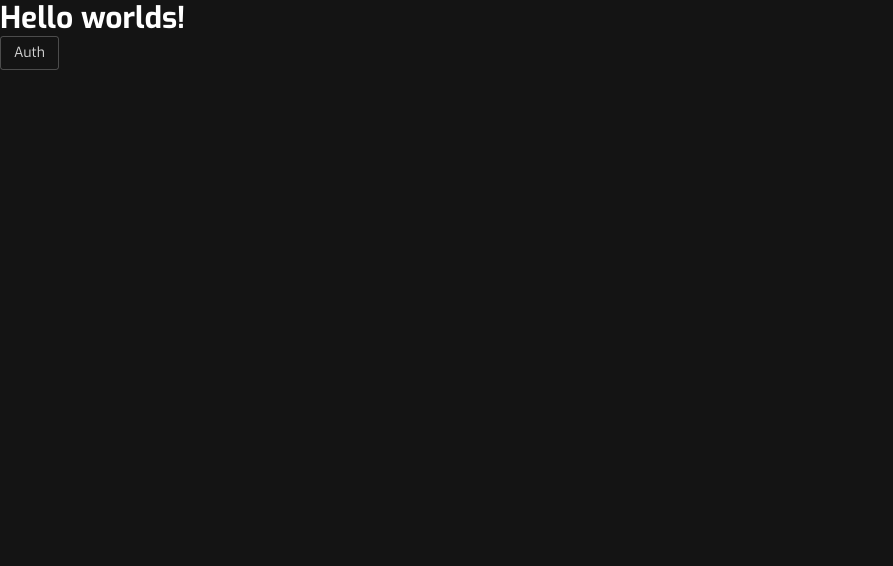
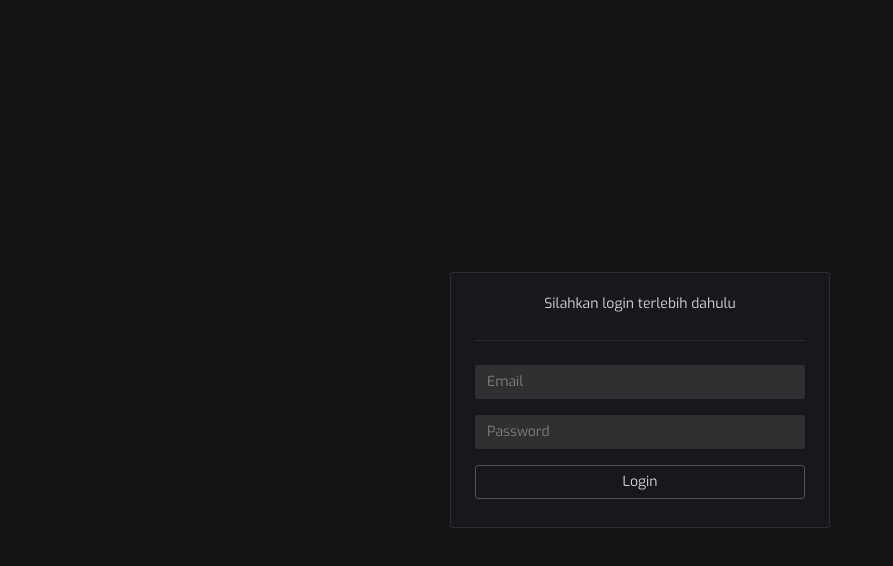
Before and after one commit to faisalindrianto/vue-naive-kanban, a Vue app: page /login in a window 1280 px wide. Shown: the top 566 px of the page, without its empty margins (0-893 px from the left). Built offline with nearby package versions, Linux system fonts and the light colour scheme; what axios-mock-adapter would draw is missing.

Commit message:
setup authentication and router middleware

```diff
--- /dev/null
+++ b/src/composables/useAuth.ts
@@ -0,0 +1,59 @@
+import axios from 'axios'
+import { ref } from 'vue'
+import { useAuthStore } from '@/stores/auth'
+import { useRouter } from 'vue-router'
+import { useMessage } from 'naive-ui'
+
+const useAuth = () => {
+  const email = ref('')
+  const password = ref('')
+  const loadingAuth = ref(false)
+  const authError = ref('')
+
+  const { setAuthenticated, setUnauthenticated } = useAuthStore()
+
+  const router = useRouter()
+  const message = useMessage()
+
+  const login = () => {
+    authError.value = ''
+    if (email.value && password.value) {
+      loadingAuth.value = true
+      axios.post('/auth/login', {
+        email: email.value,
+        password: password.value
+      }).then(response => {
+        console.log(response)
+        loadingAuth.value = false
+        localStorage.setItem('token', 'AUTH_TOKEN')
+        setAuthenticated()
+        message.success('Berhasil login!')
+        router.push('/')
+      }).catch(err => {
+        console.log(err)
+        loadingAuth.value = false
+        message.warning('Email atau password salah!')
+        authError.value = 'Email atau password tidak valid'
+      })
+    }
+  }
+
+  const logout = () => {
+    setUnauthenticated()
+    localStorage.removeItem('token')
+    message.success('Berhasil logout!')
+    router.push('/login')
+  }
+
+  return {
+    email,
+    password,
+    loadingAuth,
+    authError,
+
+    login,
+    logout,
+  }
+}
+
+export default useAuth
--- a/src/router/index.ts
+++ b/src/router/index.ts
@@ -3,7 +3,7 @@ import { useAuthStore } from '@/stores/auth'
 
 import Auth from '../views/Auth.vue'
 import Board from '../views/Board.vue'
-import TaskDetail from '../views/TaskDetail.vue'
+import Detail from '../views/Detail.vue'
 
 const router = createRouter({
   history: createWebHistory(import.meta.env.BASE_URL),
@@ -19,10 +19,11 @@ const router = createRouter({
     {
       path: '/detail/:id',
       name: 'detail',
-      component: TaskDetail,
+      component: Detail,
       meta: {
         needAuth: true,
       },
+      props: true,
     },
     {
       path: '/login',
@@ -36,8 +37,22 @@ const router = createRouter({
 })
 
 router.beforeEach(async (to, from, next) => {
-  const { isAuthenticated } = useAuthStore()
+  const { isAuthenticated, setAuthenticated } = useAuthStore()
+  const token = localStorage.getItem('token')
 
+  // jika ada token dan tidak menuju /login
+  if (token && to.path !== '/login') {
+    setAuthenticated()
+    return next()
+  }
+
+  // jika ada token dan menuju /login, maka arahkan ke dashboard
+  if (token && to.path === '/login') {
+    setAuthenticated()
+    return next('/')
+  }
+
+  // jika halaman membutuhkan autentikasi dan belum terautentikasi
   if (to.meta.needAuth && !isAuthenticated) {
     return next('/login')
   }
--- a/src/views/Auth.vue
+++ b/src/views/Auth.vue
@@ -1,10 +1,28 @@
-<script setup lang="ts"></script>
+<script setup lang="ts">
+  import useAuth from '@/composables/useAuth'
+
+  const {
+    email, password, loadingAuth, login, authError,
+  } = useAuth()
+</script>
 
 <template>
-  <main>
-    <h1 class="text-3xl font-bold">
-      Hello worlds!
-    </h1>
-    <n-button>Auth</n-button>
-  </main>
+  <div class="h-screen flex login">
+    <n-card class="m-auto flex flex-col items-center">
+      <h1 class="text-center">Silahkan login terlebih dahulu</h1>
+      <n-divider />
+      <n-input v-model:value="email" class="mb-4" type="text" placeholder="Email" />
+      <n-input v-model:value="password" class="mb-4" type="password" placeholder="Password" />
+      <n-button :loading="loadingAuth" block @click="login">
+        Login
+      </n-button>
+      <h6 class="mt-2 text-center text-red-600">{{ authError }}</h6>
+    </n-card>
+  </div>
 </template>
+
+<style>
+.login .n-card {
+  max-width: 380px;
+}
+</style>
--- a/src/views/TaskDetail.vue
+++ /dev/null
@@ -1,10 +0,0 @@
-<script setup lang="ts"></script>
-
-<template>
-  <main>
-    <h1 class="text-3xl font-bold underline">
-      Hello world!
-    </h1>
-    <n-button>Detail</n-button>
-  </main>
-</template>
```
